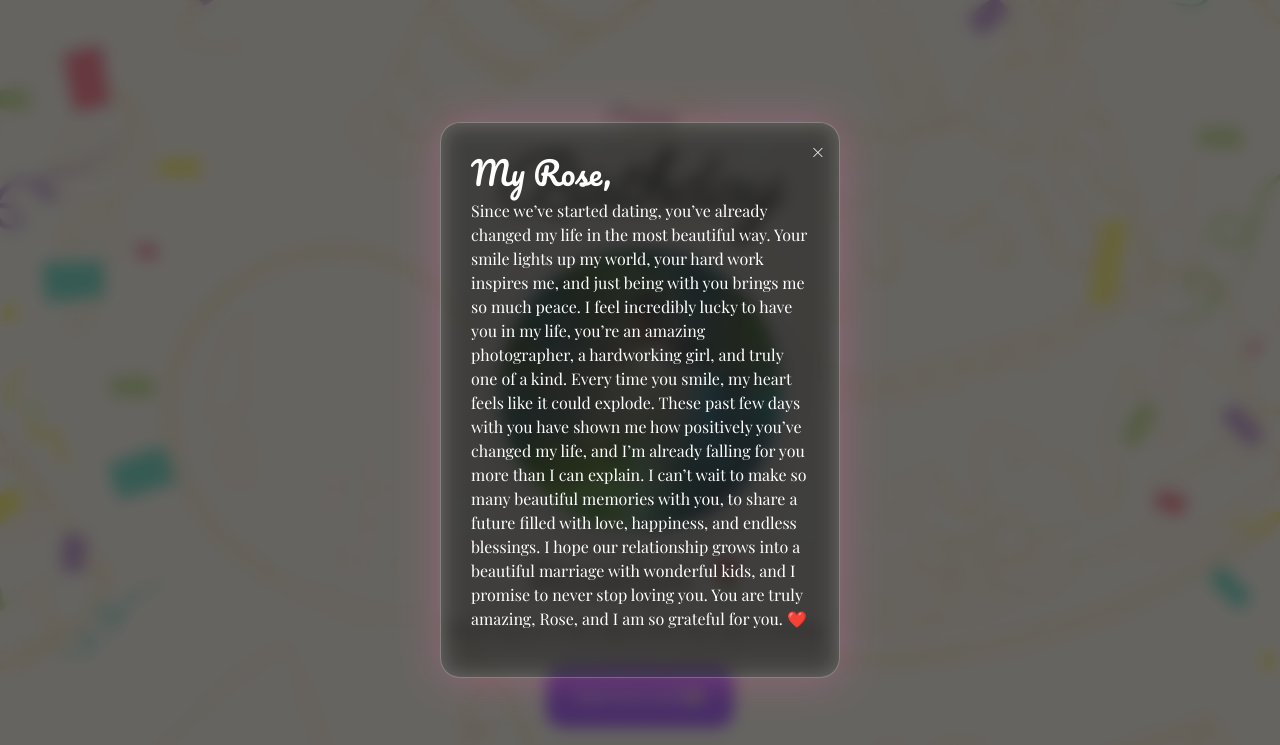
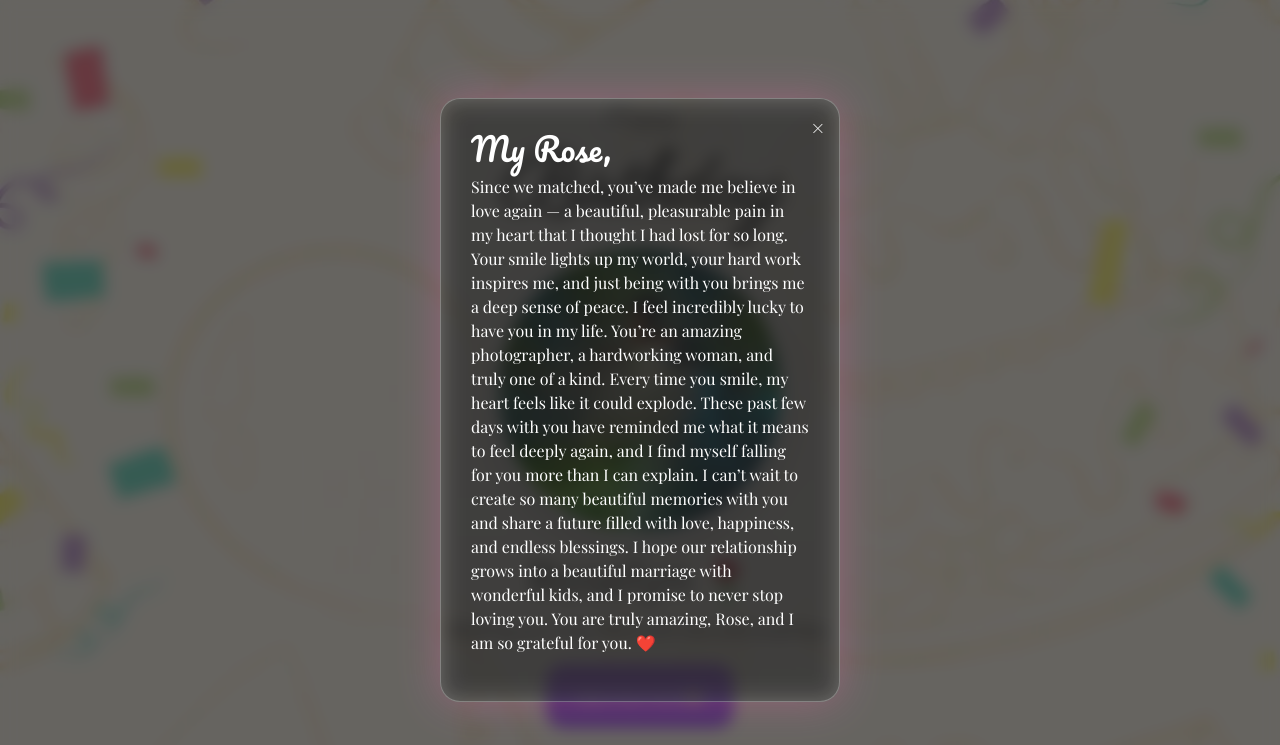
Before and after one commit to kashthrob/Roselyn, a plain HTML site: page index.html in a window 1280 px wide. Both pictures are taken after a click on the button "Open Your Card 💌". Shown: the top 745 px of the page. Drawn offline with nearby package versions, Linux system fonts and the light colour scheme; a web font is replaced by a local one.

Commit message:
Revise birthday message and update styles
Updated the birthday message in the HTML file to reflect new sentiments and added some stylistic changes.

```diff
--- a/index.html
+++ b/index.html
@@ -126,11 +126,11 @@ Developed by <span style="font-weight: 600;">Kashthrob</span>
       <h2>     My Rose,</h2>
       <p class="birthday-poem">
 
-Since we’ve started dating, you’ve already changed my life in the most beautiful way. Your smile lights up my world, your hard work inspires me, and just being with you brings me so much peace. I feel incredibly lucky to have you in my life, you’re an amazing photographer, a hardworking girl, and truly one of a kind.
+Since we matched, you’ve made me believe in love again — a beautiful, pleasurable pain in my heart that I thought I had lost for so long. Your smile lights up my world, your hard work inspires me, and just being with you brings me a deep sense of peace. I feel incredibly lucky to have you in my life. You’re an amazing photographer, a hardworking woman, and truly one of a kind.
 
-Every time you smile, my heart feels like it could explode. These past few days with you have shown me how positively you’ve changed my life, and I’m already falling for you more than I can explain. I can’t wait to make so many beautiful memories with you, to share a future filled with love, happiness, and endless blessings.
+Every time you smile, my heart feels like it could explode. These past few days with you have reminded me what it means to feel deeply again, and I find myself falling for you more than I can explain. I can’t wait to create so many beautiful memories with you and share a future filled with love, happiness, and endless blessings.
 
-I hope our relationship grows into a beautiful marriage with wonderful kids, and I promise to never stop loving you. You are truly amazing, Rose, and I am so grateful for you. ❤️        </p>
+I hope our relationship grows into a beautiful marriage with wonderful kids, and I promise to never stop loving you. You are truly amazing, Rose, and I am so grateful for you. ❤️      </p>
       <!-- <img src="https://source.unsplash.com/300x200/?cake" alt="Birthday Cake" /> -->
     </div>
   </div>
```
